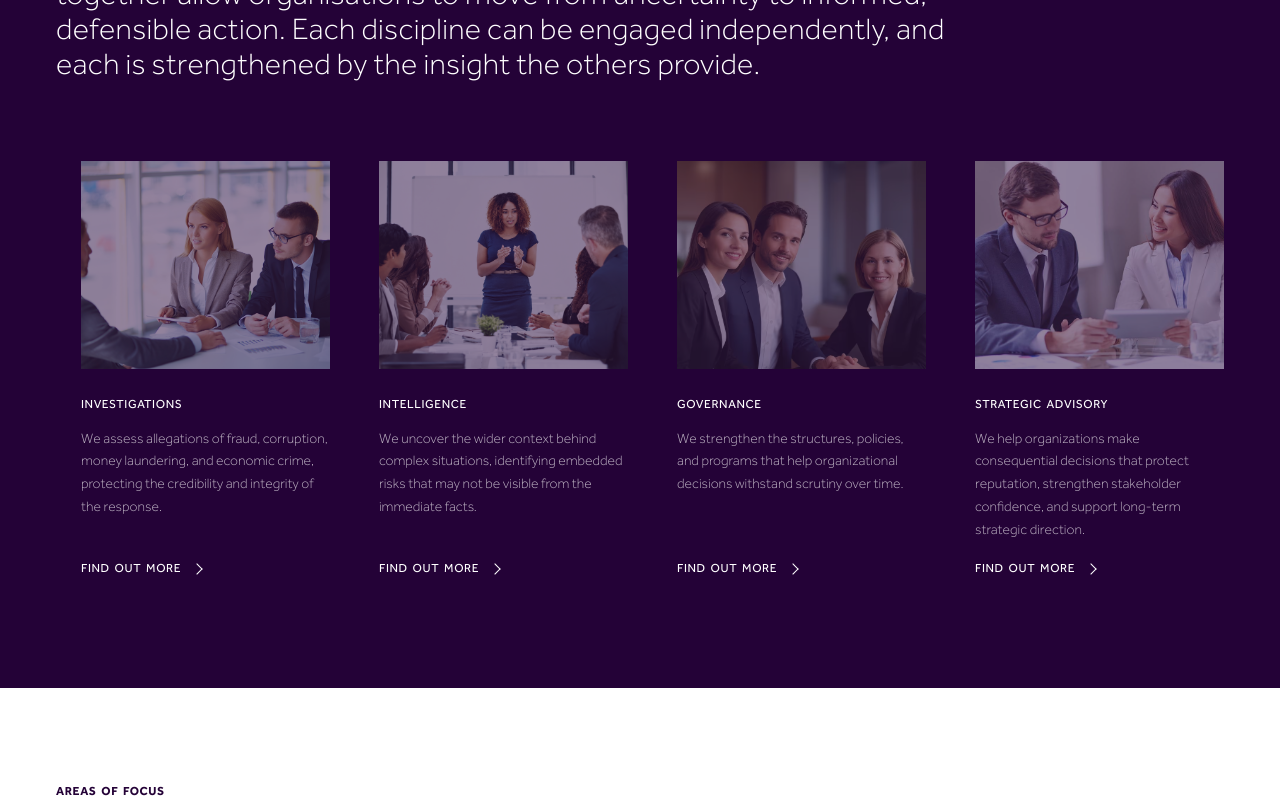
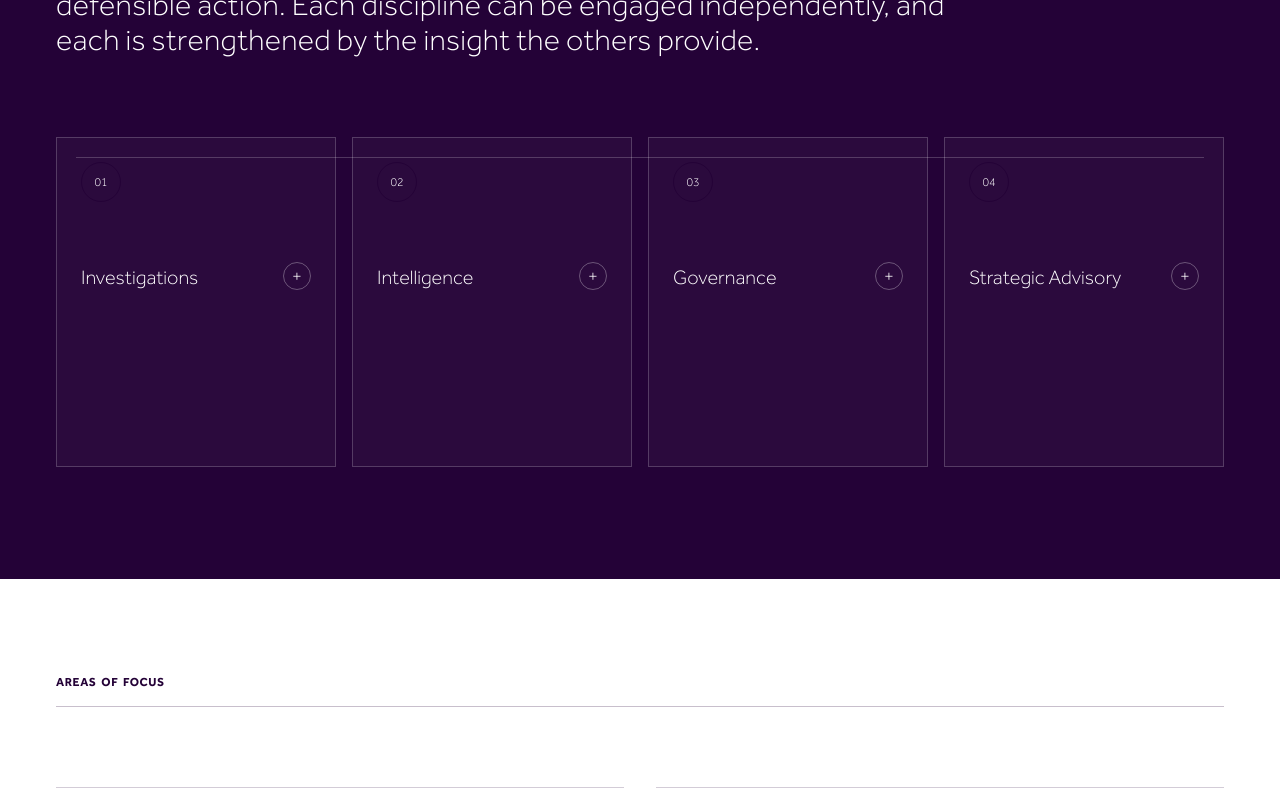
Before and after one commit to Hm2025/parametric, a Next.js app: page /expertise in a window 1280 px wide. Shown: the part 740-1540 px from the top of the page. Built offline with nearby package versions, Linux system fonts and the light colour scheme.

Commit message:
Update site layout and branding

```diff
--- a/app/contact/page.tsx
+++ b/app/contact/page.tsx
@@ -11,8 +11,9 @@ export default function ContactPage() {
         </div>
       </section>
 
-      <section className="section-padding bg-sand text-navy">
-        <div className="max-w-content mx-auto grid lg:grid-cols-2 gap-12 lg:gap-20">
+      <section className="section-padding bg-sand pb-0 pt-16 text-navy lg:pt-24">
+        <div className="max-w-content mx-auto">
+          <div className="grid gap-12 lg:grid-cols-2 lg:gap-20">
           <AnimatedSection>
             <form className="space-y-6">
               <div className="grid md:grid-cols-2 gap-6">
@@ -43,21 +44,22 @@ export default function ContactPage() {
               </div>
               <div>
                 <h3 className="small-title text-navy/70 mb-4">Email</h3>
-                <p className="font-light">nfo@parametricglobal.co.uk</p>
+                <p className="font-light">info@parametricglobal.co.uk</p>
               </div>
               <div>
                 <h3 className="small-title text-navy/70 mb-4">Telephone</h3>
                 <p className="font-light">+44 (0)208 058 3120</p>
               </div>
-              <iframe
-                title="Map showing 20-22 Wenlock Road, London, N1 7GU"
-                src="https://www.google.com/maps?q=20-22%20Wenlock%20Road%2C%20London%2C%20N1%207GU&output=embed"
-                className="mt-8 h-64 w-full border-0 bg-navy/10"
-                loading="lazy"
-                referrerPolicy="no-referrer-when-downgrade"
-              />
             </div>
           </AnimatedSection>
+          </div>
+          <iframe
+            title="Map showing 20-22 Wenlock Road, London, N1 7GU"
+            src="https://www.google.com/maps?q=20-22%20Wenlock%20Road%2C%20London%2C%20N1%207GU&output=embed"
+            className="relative left-1/2 mt-12 h-80 w-screen -translate-x-1/2 border-0 bg-navy/10 lg:mt-16 lg:h-96"
+            loading="lazy"
+            referrerPolicy="no-referrer-when-downgrade"
+          />
         </div>
       </section>
     </>
--- a/app/expertise/page.tsx
+++ b/app/expertise/page.tsx
@@ -40,20 +40,28 @@ export default function ExpertiseIndexPage() {
             <AnimatedSection className="mb-14 max-w-4xl lg:mb-20">
               <p className="h2-display text-white">Parametric GC works across four interconnected disciplines that together allow organisations to move from uncertainty to informed, defensible action. Each discipline can be engaged independently, and each is strengthened by the insight the others provide.</p>
             </AnimatedSection>
-            <div className="grid gap-x-6 gap-y-12 md:grid-cols-2 lg:grid-cols-4">
+            <div className="relative">
+              <div className="absolute left-5 top-5 hidden h-px w-[calc(100%-2.5rem)] bg-white/20 lg:block" />
+              <div className="grid gap-3 sm:grid-cols-2 lg:grid-cols-4 lg:gap-4">
                 {primaryServices.map((service, index) => (
-                <AnimatedSection key={service.slug} delay={index * 0.06}>
-                  <Link href={`/expertise/${service.slug}`} className="group flex h-full flex-col border-l border-[var(--border-color)] pl-6">
-                    <div className="relative mb-7 h-44 overflow-hidden bg-sand/10 lg:h-52"><Image src={service.image} alt="" fill className="object-cover opacity-45 transition duration-700 group-hover:scale-105 group-hover:opacity-75" /></div>
-                    <h3 className="small-title mb-4 text-gold transition-colors group-hover:text-white">{service.title}</h3>
-                    <p className="mb-5 flex-1 text-sm leading-relaxed opacity-70 transition-opacity group-hover:opacity-100">{service.description}</p>
-                    <span className="small-title inline-flex items-center gap-3 text-gold transition-colors group-hover:text-white">
+                  <AnimatedSection key={service.slug} delay={index * 0.08} className="relative">
+                    <details className="group relative z-10 flex min-h-[330px] flex-col border border-white/20 bg-white/[0.03] transition-colors open:border-gold/70 open:bg-white/[0.07] hover:border-gold/70 hover:bg-white/[0.07]">
+                      <div className="relative h-24 overflow-hidden border-b border-white/15 bg-white/10 sm:h-28"><Image src={service.image} alt="" fill className="object-cover opacity-70 transition duration-700 group-hover:scale-105 group-hover:opacity-90" /></div>
+                      <summary className="flex min-h-36 cursor-pointer list-none flex-col justify-between p-5 [&::-webkit-details-marker]:hidden sm:min-h-44 sm:p-6">
+                        <span className="flex h-10 w-10 items-center justify-center rounded-full border border-gold text-xs text-gold transition-colors group-hover:bg-gold group-hover:text-white">{String(index + 1).padStart(2, '0')}</span>
+                        <span className="mt-8 flex items-end justify-between gap-4 text-xl leading-tight text-white">{service.title}<span className="flex h-7 w-7 shrink-0 items-center justify-center rounded-full border border-white/30 text-lg font-light leading-none text-gold transition-transform group-hover:rotate-45">+</span></span>
+                      </summary>
+                      <div className="hidden border-t border-white/15 px-5 pb-6 pt-5 group-hover:block sm:px-6">
+                        <p className="line-clamp-3 text-sm font-light leading-relaxed text-white/70">{service.description}</p>
+                        <Link href={`/expertise/${service.slug}`} className="small-title mt-5 inline-flex items-center gap-3 text-gold">
                           Find out more
                           <span className="inline-block h-2 w-2 rotate-45 border-r border-t border-current" />
-                    </span>
                         </Link>
+                      </div>
+                    </details>
                   </AnimatedSection>
                 ))}
+              </div>
             </div>
           </div>
         </div>
--- a/app/layout.tsx
+++ b/app/layout.tsx
@@ -19,6 +19,9 @@ const effra = localFont({
 export const metadata: Metadata = {
   title: 'Parametric — Legal & Professional Services',
   description: 'A premium law firm providing corporate, dispute resolution, finance, and private client services.',
+  icons: {
+    icon: '/images/Parametric Logo/PNG/Parametric Logo on Purple.png',
+  },
 }
 
 export default function RootLayout({ children }: { children: React.ReactNode }) {
@@ -26,7 +29,7 @@ export default function RootLayout({ children }: { children: React.ReactNode })
     <html lang="en">
       <body className={`${effra.variable} antialiased`}>
         <Header />
-        <main className="pt-[6rem] lg:pt-[8rem]">{children}</main>
+        <main className="pt-[5.5rem] lg:pt-[6.5rem]">{children}</main>
         <Footer />
       </body>
     </html>
--- a/app/news/page.tsx
+++ b/app/news/page.tsx
@@ -26,7 +26,7 @@ export default function NewsPage() {
         </div>
       </section>
 
-      <section className="section-padding bg-sand text-navy">
+      <section className="section-padding bg-sand pt-16 text-navy lg:pt-24">
         <div className="mx-auto max-w-content">
           <div className="mb-10 flex flex-wrap gap-5 border-b border-navy/20 pb-4">
             {tabs.map((tab) => (
--- a/components/Footer.tsx
+++ b/components/Footer.tsx
@@ -58,9 +58,9 @@ export default function Footer() {
         <div className="mt-16 pt-6 border-t border-[var(--border-color)] flex flex-col lg:flex-row justify-between items-start lg:items-center gap-4 text-xs uppercase tracking-wider opacity-70">
           <p>Designed by Parametric GC</p>
           <div className="flex flex-wrap gap-6">
-            {legalPages.map((p) => (
-              <Link key={p.slug} href={`/legal/${p.slug}`} className="text-white hover:text-white transition-colors">{p.title}</Link>
-            ))}
+              {legalPages.map((p) => (
+                <span key={p.slug} className="text-white">{p.title}</span>
+              ))}
           </div>
         </div>
       </div>
```
Also changed, not shown: app/expertise/[slug]/page.tsx (+23 -14 lines). Lines whose indentation alone changed are shown as unchanged.
